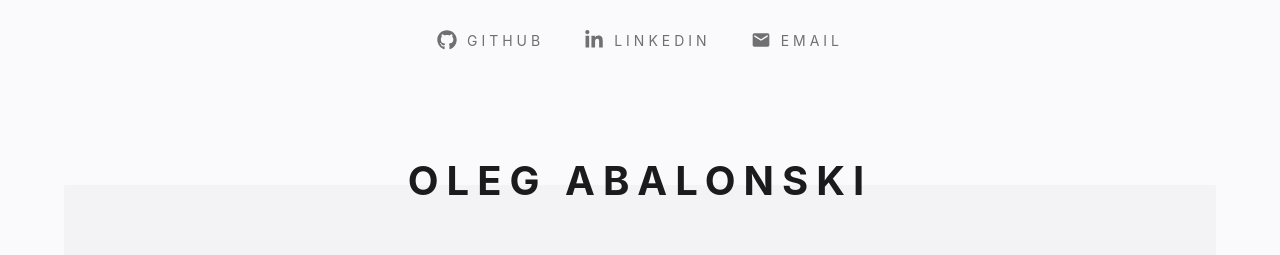
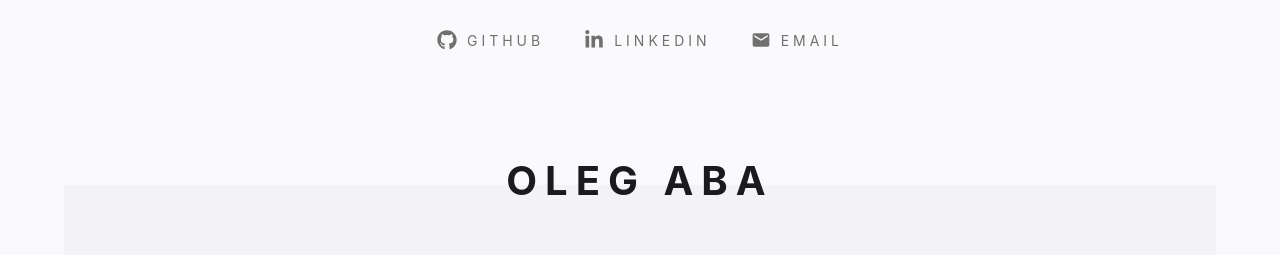
Before and after one commit to OlegAba/OlegAba, a React (Create React App) app: page / in a window 1280 px wide. Shown: the top 255 px of the page. Built offline with nearby package versions, Linux system fonts and the light colour scheme.

Commit message:
Update Data.js

```diff
--- a/src/Data.js
+++ b/src/Data.js
@@ -26,7 +26,7 @@ export const socialLinks = [
 ]
 
 export const about = {
-  title: "Oleg Abalonski",
+  title: "Oleg Aba",
   image: {
       source: 'https://avatars.githubusercontent.com/u/19398259',
       description: 'avatar'
```
